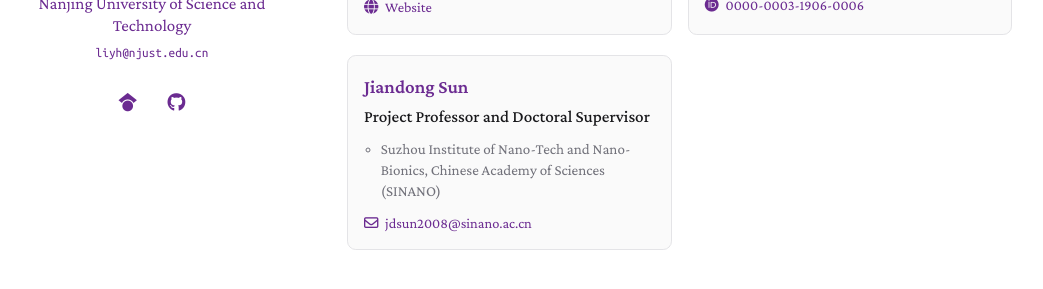
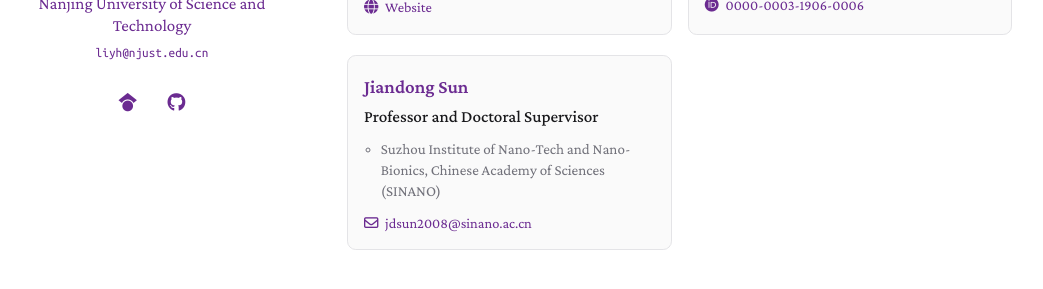
Before and after one commit to Avopears/Yihaoli.github.io, a Jekyll site: the page built from index.md, in a window 1280 px wide and 900 px high, scrolled down 3325 px. Shown: the part 564-853 px from the top of the window, without its empty margins (118-1161 px from the left). Built offline with Jekyll 4.4.1, drawn with Linux system fonts in a browser that asks for light colours; a style sheet for code colours, icons or effects is not loaded; our own code applies the rules of GitHub Pages for plain Markdown files.

Commit message:
Refine Jiandong Sun academic title

```diff
--- a/_data/collaborators.yml
+++ b/_data/collaborators.yml
@@ -19,7 +19,7 @@ main:
 
   - name: "Jiandong Sun"
     profile: "http://yjsb.sinano.ac.cn/Doctor/info.aspx?itemid=1200"
-    title: "Project Professor and Doctoral Supervisor"
+    title: "Professor and Doctoral Supervisor"
     affiliations:
       - "Suzhou Institute of Nano-Tech and Nano-Bionics, Chinese Academy of Sciences (SINANO)"
     email: "jdsun2008@sinano.ac.cn"
```
